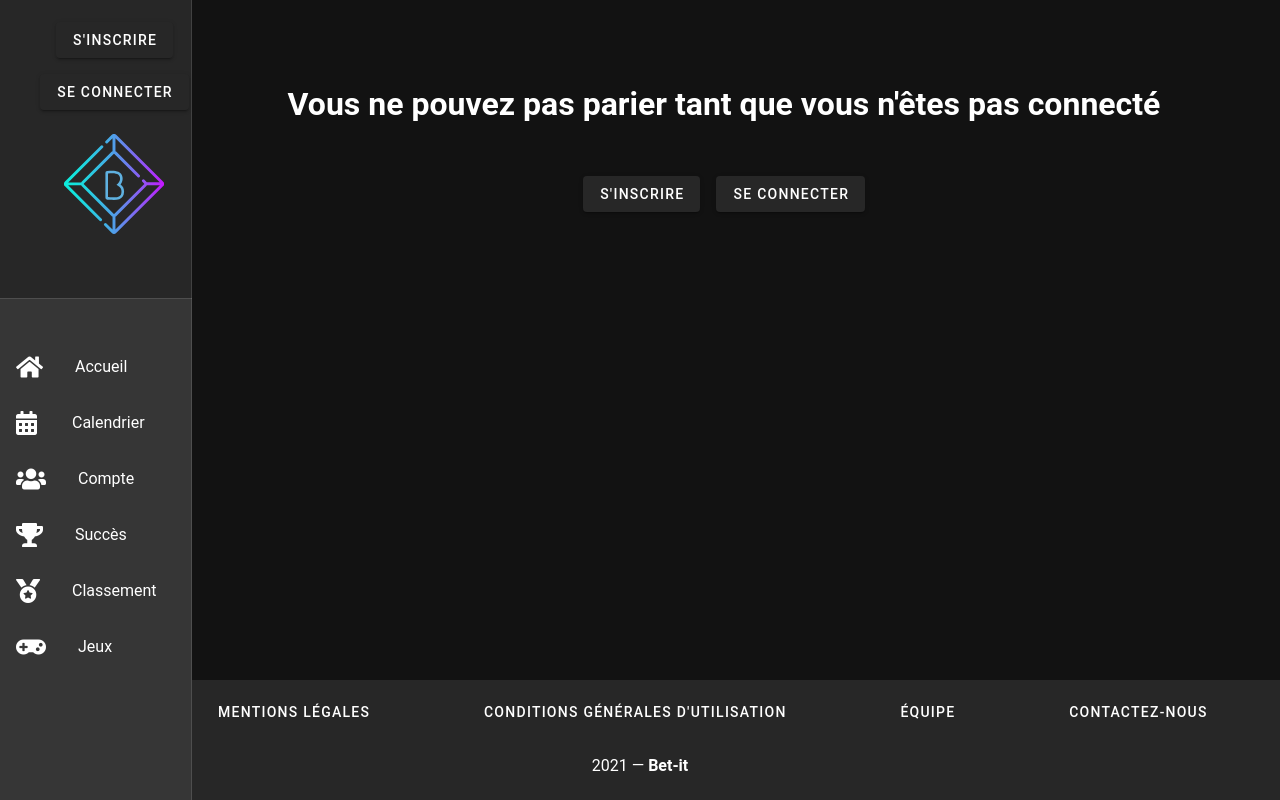
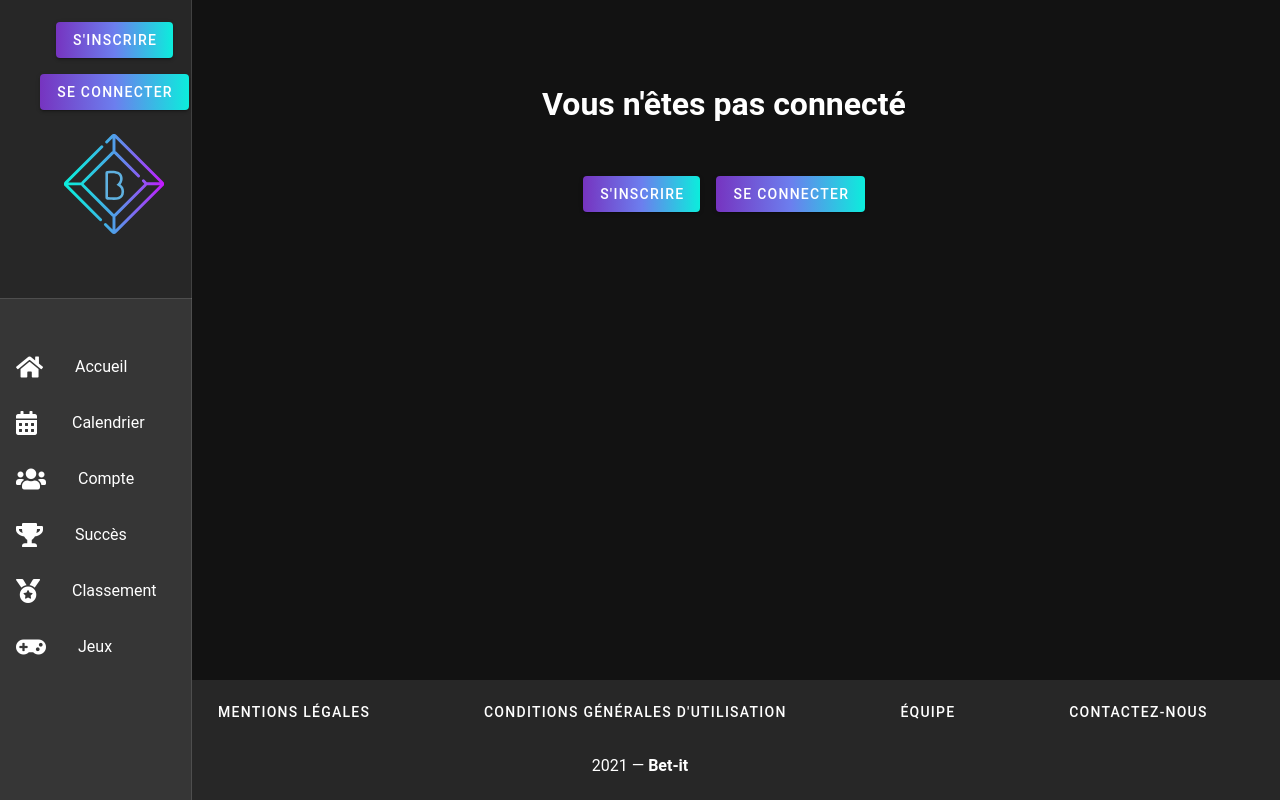
Before and after one commit to ynov-lyon-mobilite/bet-it-front, a Vue app: page /bet/26 in a window 1280 px wide. Built offline with nearby package versions, Linux system fonts and the light colour scheme; a small style sheet from the web is missing.

Commit message:
change button color + change in components

```diff
--- a/src/components/Navbar.vue
+++ b/src/components/Navbar.vue
@@ -17,8 +17,8 @@
           </v-row>
           <div v-else>
             <center>
-              <v-btn class="ma-2" :to="{ name: 'Registration'}">S'inscrire </v-btn>
-              <v-btn class="ma-2" :to="{ name: 'Connection'}"> Se connecter</v-btn>
+              <v-btn class="notco ma-2" :to="{ name: 'Registration'}">S'inscrire </v-btn>
+              <v-btn class="notco ma-2" :to="{ name: 'Connection'}"> Se connecter</v-btn>
             </center>
           </div>
         </v-row>
@@ -83,6 +83,15 @@ export default {
   transition: 0.4s ease-in-out;
   color: white;
 }
+.notco{
+  background: linear-gradient(
+    90deg,
+    var(--v-darkPurple-base),
+    var(--v-info-base),
+    var(--v-secondary-base)
+  );
+}
+
 .v-list-item__title {
   color: var(--v-info-lighten5);
 }
--- /dev/null
+++ b/src/components/NotConnected.vue
@@ -0,0 +1,22 @@
+<template>
+  <center>
+    <h1 class="ma-10">
+      Vous n'êtes pas connecté
+    </h1>
+    <v-btn class="notco ma-2"  :to="{ name: 'Registration' }">S'inscrire </v-btn>
+    <v-btn class="notco ma-2"  :to="{ name: 'Connection' }"> Se connecter</v-btn>
+  </center>
+</template>
+
+<style>
+
+.notco{
+background: linear-gradient(
+    90deg,
+    var(--v-darkPurple-base),
+    var(--v-info-base),
+    var(--v-secondary-base)
+  );
+}
+
+</style>
--- a/src/views/Bet.vue
+++ b/src/views/Bet.vue
@@ -22,7 +22,10 @@
         <span class="amount text-h3 mr-5">{{ getuser.betties }}</span>
         <img style="width: 100px" src="../assets/bourse.svg" alt="monnaie" />
       </div>
-    <div class="d-flex justify-end align-center" v-else-if="getuser.betties >= 150">
+      <div
+        class="d-flex justify-end align-center"
+        v-else-if="getuser.betties >= 150"
+      >
         <span class="amount text-h3 mr-5">{{ getuser.betties }}</span>
         <img style="width: 100px" src="../assets/coffre.svg" alt="monnaie" />
       </div>
@@ -35,7 +38,9 @@
             height="200"
             outlined
           >
-          <div class="d-flex align-center div-text w-100 justify-space-between">
+            <div
+              class="d-flex align-center div-text w-100 justify-space-between"
+            >
               <v-img class="mx-2" :src="event.team1.logo" width="80"></v-img>
               <div class="line"></div>
               <v-img class="mx-2" :src="event.team2.logo" width="80"></v-img>
@@ -54,7 +59,9 @@
 
         <v-col cols="12" md="6">
           <v-card class="bet-types" color="white">
-          <v-card-title class="card-title text-h4">Paris à venir</v-card-title>
+            <v-card-title class="card-title text-h4"
+              >Paris à venir</v-card-title
+            >
             <div class="pa-2 bet-types-list overflow-y-auto">
               <BetType v-for="(bet, idx) in bets" :key="idx" :bet="bet" />
             </div>
@@ -63,11 +70,7 @@
       </v-row>
     </div>
     <div v-else>
-        <center>
-          <h1 class="ma-10">Vous ne pouvez pas parier tant que vous n'êtes pas connecté </h1>
-          <v-btn class="ma-2" :to="{ name: 'Registration'}">S'inscrire </v-btn>
-          <v-btn class="ma-2" :to="{ name: 'Connection'}"> Se connecter</v-btn>
-        </center>
+      <NotConnected></NotConnected>
     </div>
   </v-container>
 </template>
@@ -76,6 +79,7 @@
 import BetType from "@/components/Bet/BetType";
 import GameHistory from "@/components/Bet/GameHistory";
 import store from "@/store/index.js";
+import NotConnected from "@/components/NotConnected.vue";
 
 export default {
   store: store,
@@ -83,6 +87,7 @@ export default {
   components: {
     BetType,
     GameHistory,
+    NotConnected,
   },
   data: () => ({
     bets: [],
--- a/src/views/Connection.vue
+++ b/src/views/Connection.vue
@@ -34,8 +34,7 @@
             elevation="2"
             :disabled="!valid"
             @click.prevent="getAuth()"
-            >Se connecter</v-btn
-          >
+            >Se connecter</v-btn>
         </center>
         <div v-if="success">
           <v-alert type="success" elevation="10"
--- a/src/views/Profile.vue
+++ b/src/views/Profile.vue
@@ -21,13 +21,8 @@
       </v-row>
     </div>
     <div v-else>
-       <center>
-          <h1 class="ma-10">Vous n'êtes pas connecté</h1>
-          <v-btn class="ma-2" :to="{ name: 'Registration'}">S'inscrire </v-btn>
-          <v-btn class="ma-2" :to="{ name: 'Connection'}"> Se connecter</v-btn>
-        </center>
+      <NotConnected></NotConnected>
     </div>
-
   </v-container>
 </template>
 
@@ -37,6 +32,7 @@ import AccountDeletion from "@/components/Profile/AccountDeletion";
 import BetHistory from "@/components/Profile/BetHistory";
 import BettiesAmount from "@/components/Profile/BettiesAmount";
 import store from "@/store/index.js";
+import NotConnected from "@/components/NotConnected.vue";
 
 export default {
   name: "Profile",
@@ -47,6 +43,7 @@ export default {
     AccountDeletion,
     BetHistory,
     BettiesAmount,
+    NotConnected,
   },
   computed: {
     user() {
--- a/src/views/Success.vue
+++ b/src/views/Success.vue
@@ -13,15 +13,7 @@
       />
     </div>
     <div v-else>
-      <center>
-        <h1 class="ma-10">
-          Vous ne pouvez pas accéder aux succès tant que vous n'êtes pas connecté
-        </h1>
-        <v-btn class="ma-2" :to="{ name: 'Registration' }"
-          >S'inscrire
-        </v-btn>
-        <v-btn class="ma-2" :to="{ name: 'Connection' }"> Se connecter</v-btn>
-      </center>
+      <NotConnected></NotConnected>
     </div>
   </v-container>
 </template>
@@ -29,11 +21,13 @@
 <script>
 import store from "@/store/index.js";
 import SuccessCategory from "@/components/Success/SuccessCategory.vue";
+import NotConnected from "@/components/NotConnected.vue";
 
 export default {
   store: store,
   components: {
     SuccessCategory,
+    NotConnected,
   },
   data: () => ({
     month: 1,
```
Lines whose indentation alone changed are shown as unchanged.
